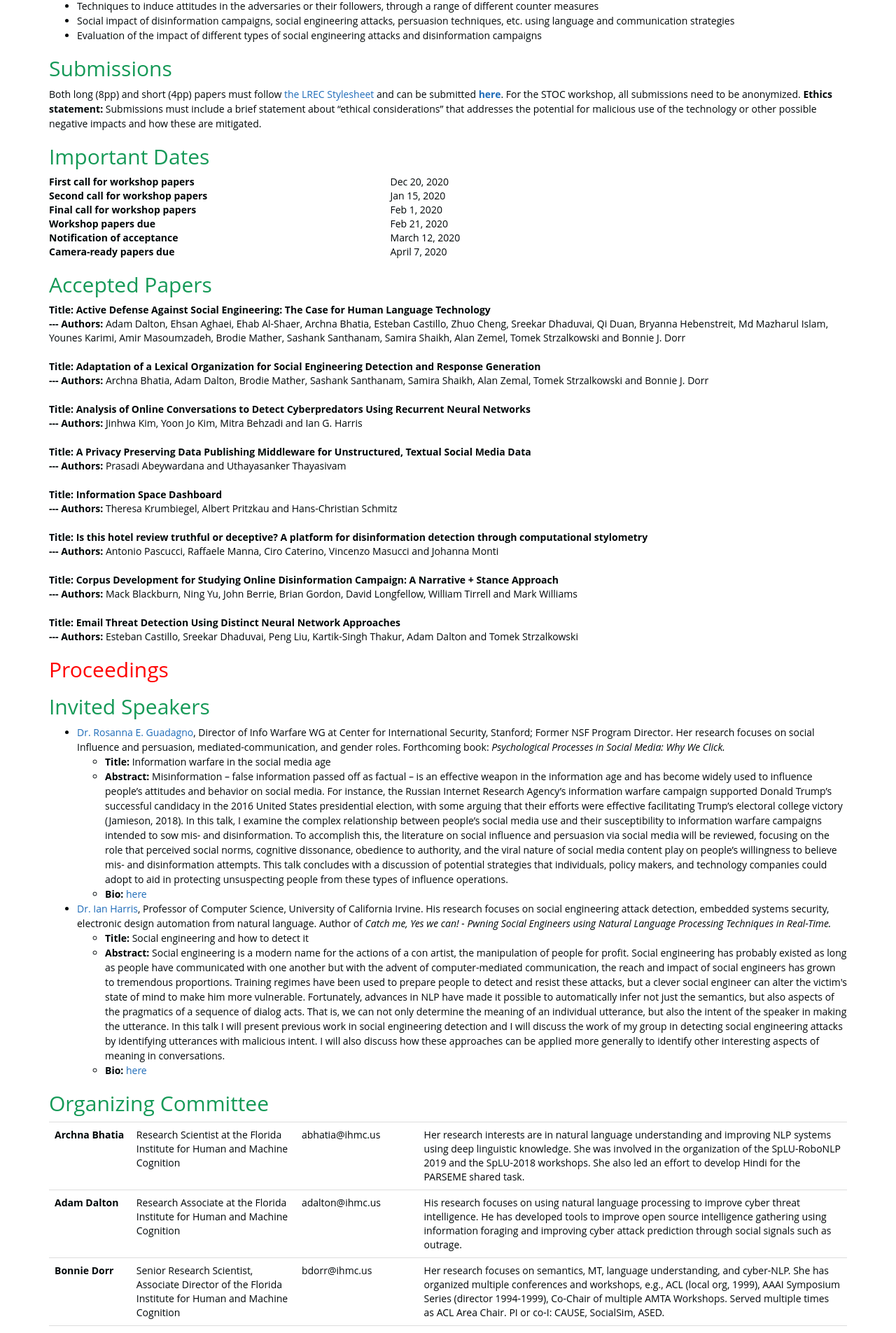
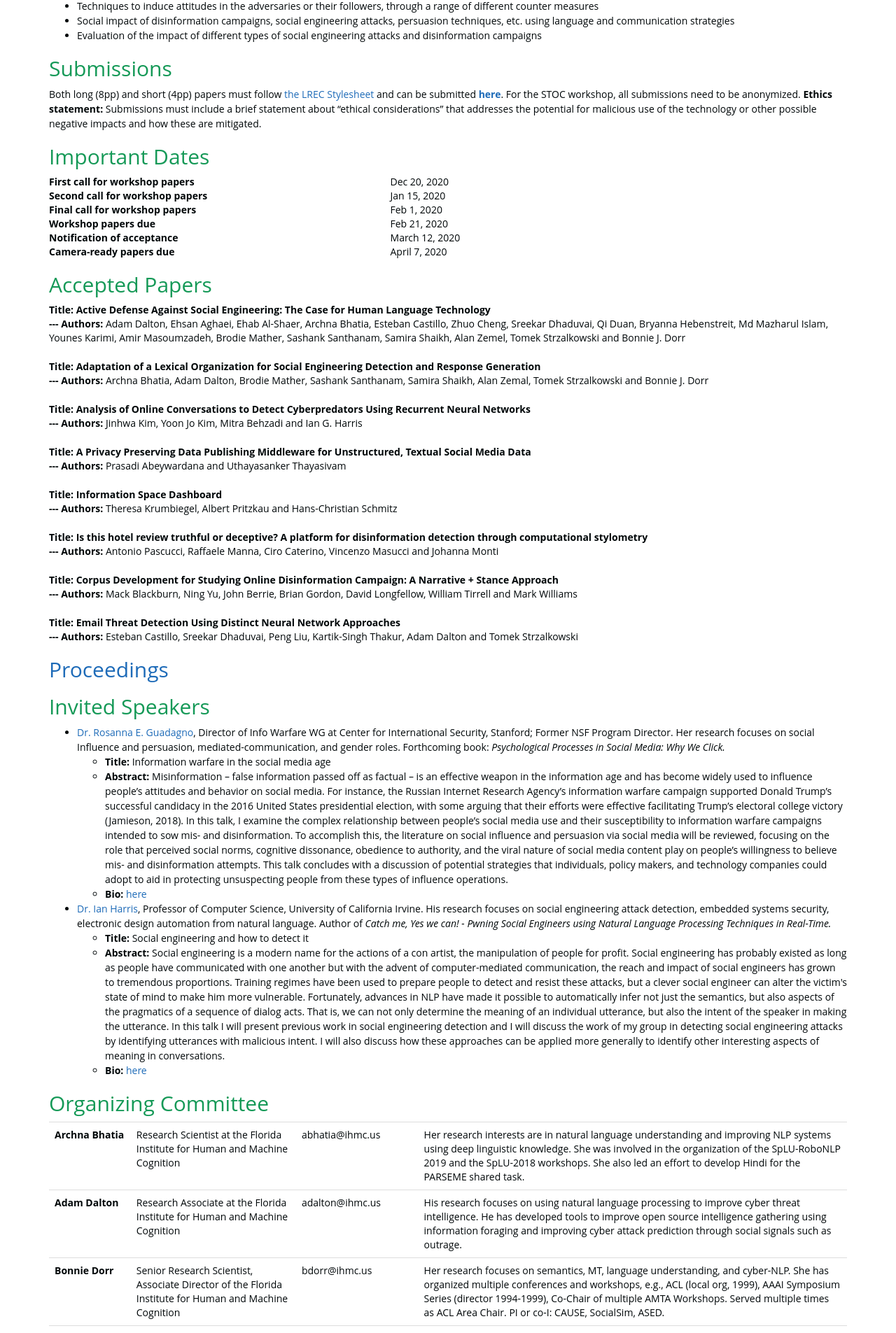
Before and after one commit to social-threats/social-threats.github.io, a Jekyll site: the page built from index.html, in a window 1280 px wide. Shown: the part 1224-3129 px from the top of the page at 70% size. Built offline with Jekyll 4.4.1, drawn with Linux system fonts in a browser that asks for light colours; nearby versions of some CDN libraries.

Commit message:
color changed back to default

```diff
--- a/_includes/_STOC_2020/schedule.html
+++ b/_includes/_STOC_2020/schedule.html
@@ -1,5 +1,5 @@
 <a id="schedule" class="anchor" href="#schedule" aria-hidden="true"><span class="octicon octicon-link"></span></a>
-<h2><a href="https://lrec2020.lrec-conf.org/media/proceedings/Workshops/Books/stoc2020book.pdf"><font color="red">Proceedings</font></a>
+<h2><a href="https://lrec2020.lrec-conf.org/media/proceedings/Workshops/Books/stoc2020book.pdf">Proceedings</a>
 </h2>
 
 <!--
```
